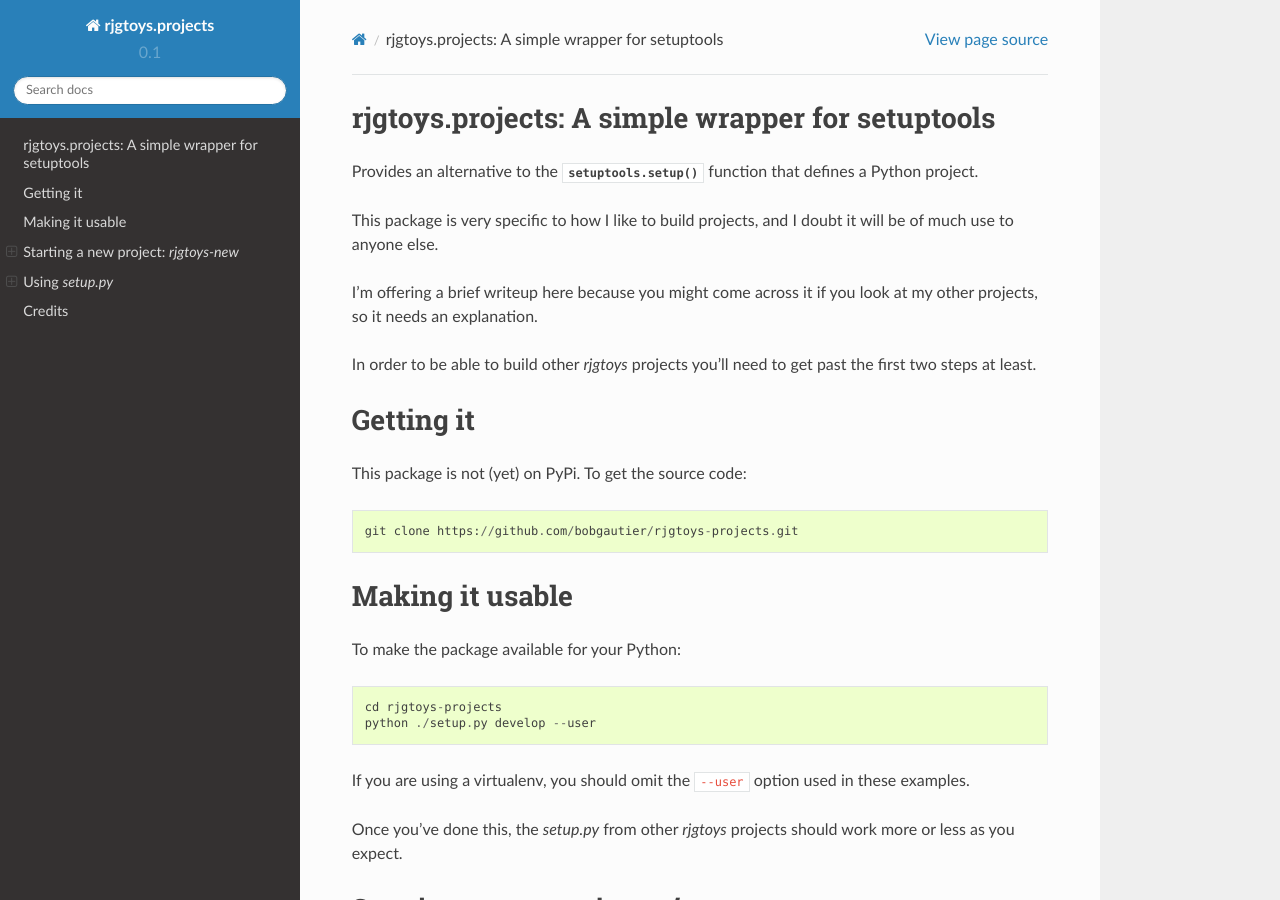
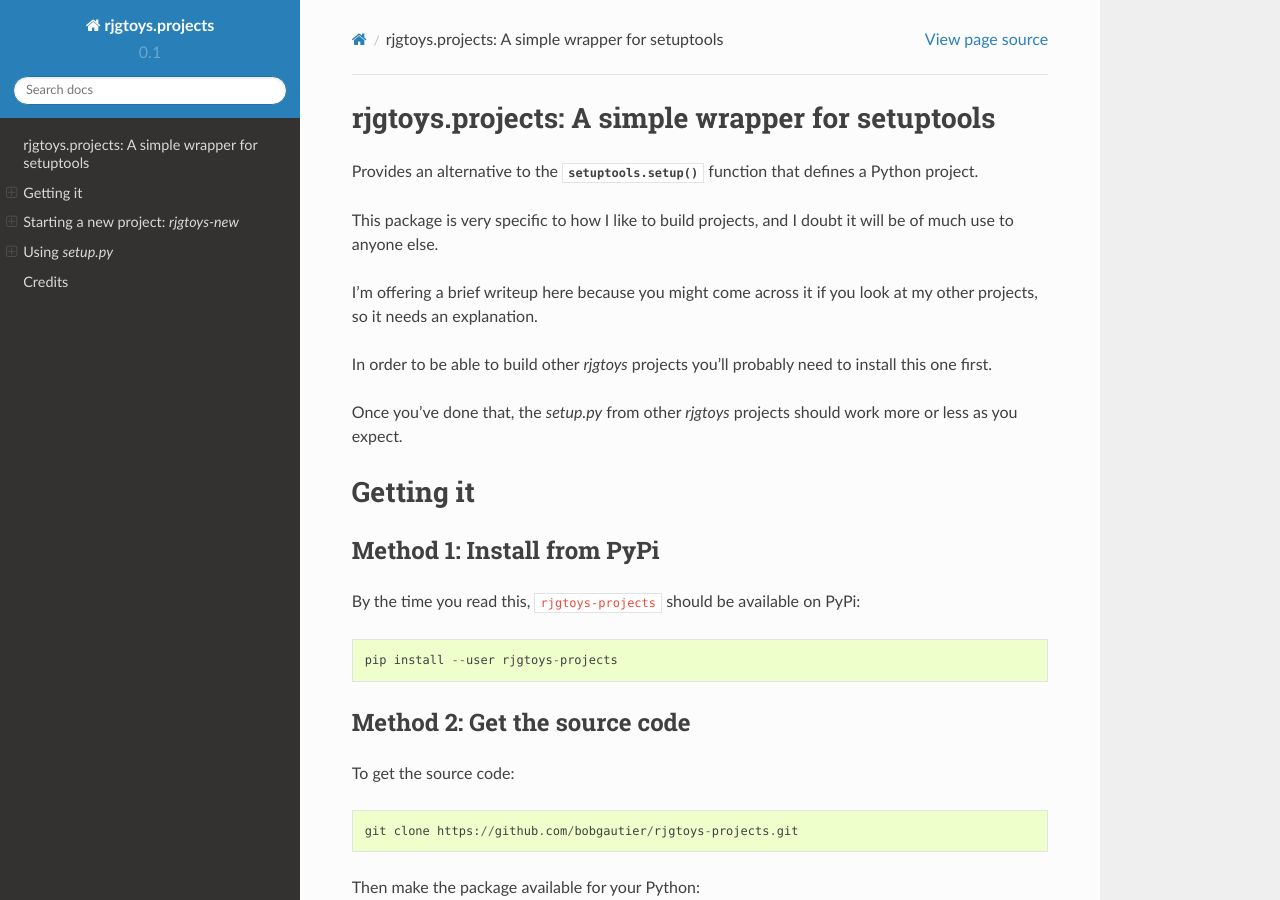
Before and after one commit to bobgautier/rjgtoys-projects, a Sphinx documentation site: the page built from doc/source/index.rst, in a window 1280 px wide and 900 px high. Built offline with Sphinx 7.4.7 and the Read the Docs theme 2.0.0, drawn with Linux system fonts in a browser that asks for light colours.

```diff
--- a/doc/source/index.rst
+++ b/doc/source/index.rst
@@ -10,29 +10,37 @@ I doubt it will be of much use to anyone else.
 I'm offering a brief writeup here because you might come across it
 if you look at my other projects, so it needs an explanation.
 
-In order to be able to build other `rjgtoys` projects you'll need to get
-past the first two steps at least.
+In order to be able to build other `rjgtoys` projects you'll probably
+need to install this one first.
+
+Once you've done that, the `setup.py` from other `rjgtoys` projects should work
+more or less as you expect.
 
 Getting it
 ==========
 
-This package is not (yet) on PyPi.   To get the source code::
+Method 1: Install from PyPi
+---------------------------
+
+By the time you read this, ``rjgtoys-projects`` should be available on PyPi::
+
+    pip install --user rjgtoys-projects
+
+
+Method 2: Get the source code
+-----------------------------
+
+To get the source code::
 
     git clone https://github.com/bobgautier/rjgtoys-projects.git
 
-Making it usable
-================
-
-To make the package available for your Python::
+Then make the package available for your Python::
 
     cd rjgtoys-projects
     python ./setup.py develop --user
 
 If you are using a virtualenv, you should omit the ``--user`` option used
 in these examples.
-
-Once you've done this, the `setup.py` from other `rjgtoys` projects should work
-more or less as you expect.
 
 
 .. include:: cli.rst
--- a/setup.py
+++ b/setup.py
@@ -13,7 +13,7 @@ except ImportError:
 
 setup(
     name = "rjgtoys-projects",
-    version = "0.0.2",
+    version = "0.1.0",
     author = "Robert J Gautier",
     author_email = "bob.gautier@gmail.com",
     description = ("Setuptools extensions to help with rjgtoys projects"),
```
